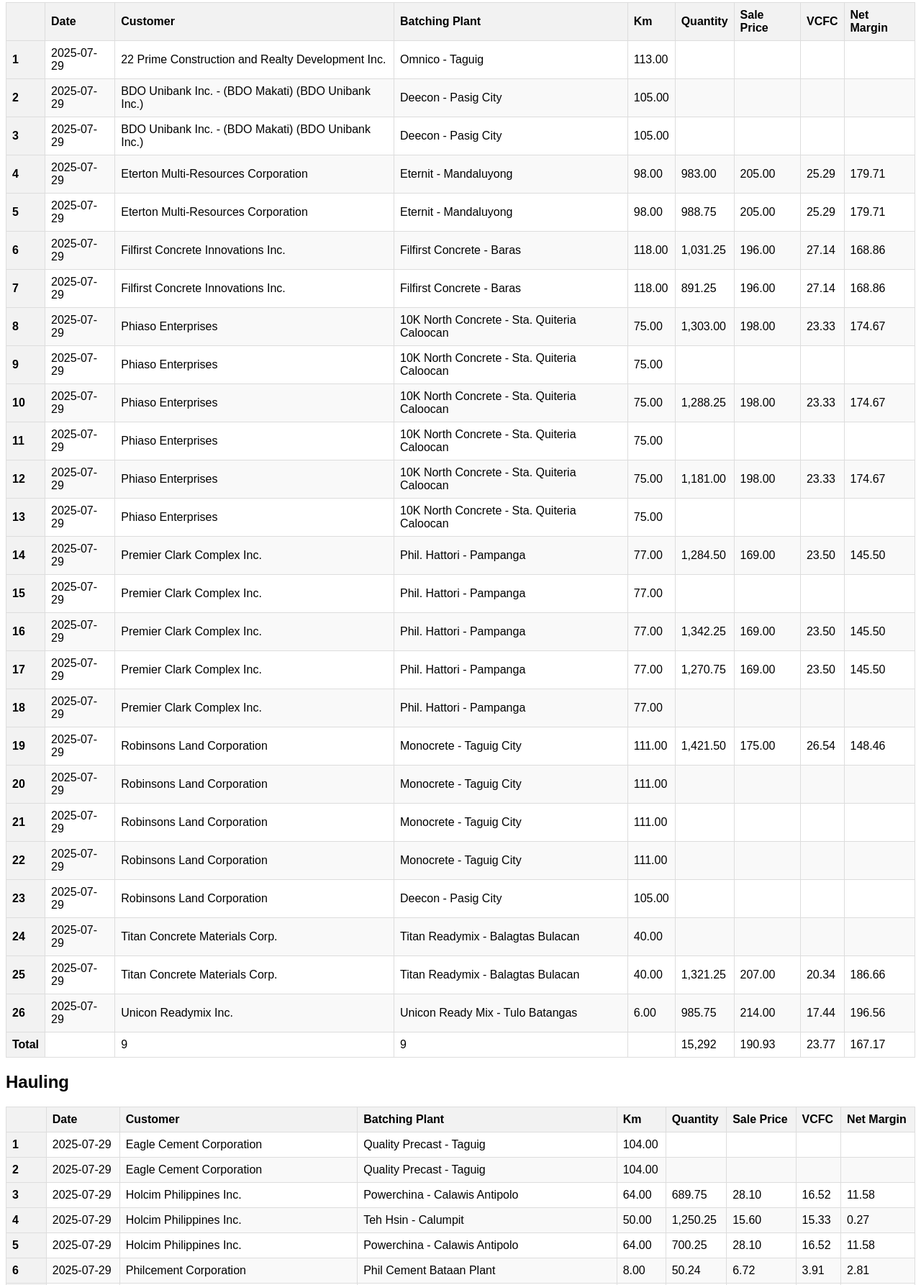
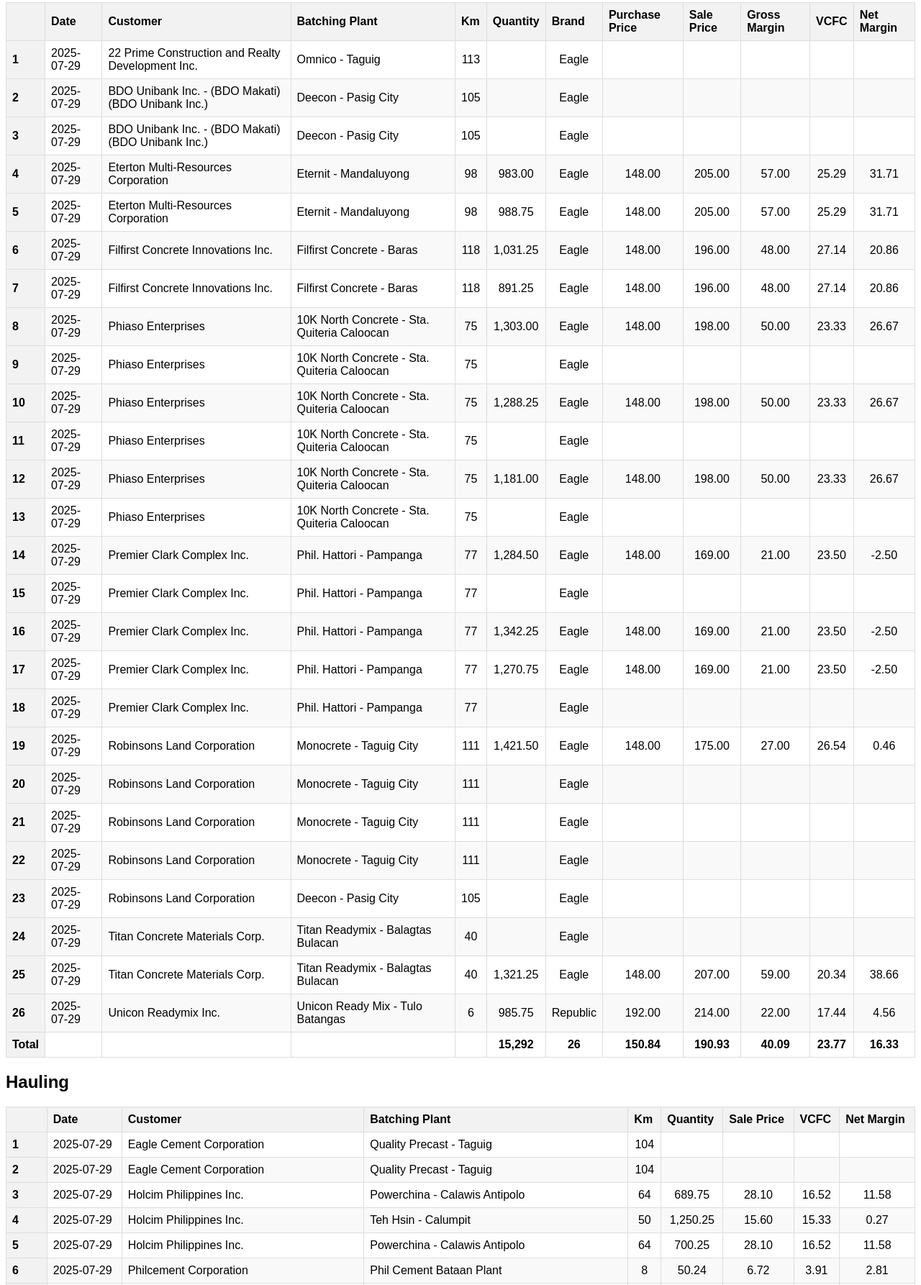
Before and after one commit to Hanna024/sales-summary, a plain HTML site: page index.html in a window 1280 px wide. Shown: the part 125-1911 px from the top of the page at 72% size. Drawn offline with Linux system fonts and the light colour scheme.

Commit message:
Add sales summary

```diff
--- a/index.html
+++ b/index.html
@@ -26,6 +26,12 @@
         h1 {
             text-align: center;
         }
+        td:nth-child(n+5) {
+            text-align: center;
+        }
+        tr:last-child td {
+            font-weight: bold;
+        }
     </style>
 </head>
 <body>
@@ -39,7 +45,10 @@
       <th>Batching Plant</th>
       <th>Km</th>
       <th>Quantity</th>
+      <th>Brand</th>
+      <th>Purchase Price</th>
       <th>Sale Price</th>
+      <th>Gross Margin</th>
       <th>VCFC</th>
       <th>Net Margin</th>
     </tr>
@@ -50,7 +59,10 @@
       <td>2025-07-29</td>
       <td>22 Prime Construction and Realty Development Inc.</td>
       <td>Omnico - Taguig</td>
-      <td>113.00</td>
+      <td>113</td>
+      <td></td>
+      <td>Eagle</td>
+      <td></td>
       <td></td>
       <td></td>
       <td></td>
@@ -61,7 +73,10 @@
       <td>2025-07-29</td>
       <td>BDO Unibank Inc. - (BDO Makati) (BDO Unibank Inc.)</td>
       <td>Deecon - Pasig City</td>
-      <td>105.00</td>
+      <td>105</td>
+      <td></td>
+      <td>Eagle</td>
+      <td></td>
       <td></td>
       <td></td>
       <td></td>
@@ -72,7 +87,10 @@
       <td>2025-07-29</td>
       <td>BDO Unibank Inc. - (BDO Makati) (BDO Unibank Inc.)</td>
       <td>Deecon - Pasig City</td>
-      <td>105.00</td>
+      <td>105</td>
+      <td></td>
+      <td>Eagle</td>
+      <td></td>
       <td></td>
       <td></td>
       <td></td>
@@ -83,62 +101,80 @@
       <td>2025-07-29</td>
       <td>Eterton Multi-Resources Corporation</td>
       <td>Eternit - Mandaluyong</td>
-      <td>98.00</td>
+      <td>98</td>
       <td>983.00</td>
+      <td>Eagle</td>
+      <td>148.00</td>
       <td>205.00</td>
+      <td>57.00</td>
       <td>25.29</td>
-      <td>179.71</td>
+      <td>31.71</td>
     </tr>
     <tr>
       <th>5</th>
       <td>2025-07-29</td>
       <td>Eterton Multi-Resources Corporation</td>
       <td>Eternit - Mandaluyong</td>
-      <td>98.00</td>
+      <td>98</td>
       <td>988.75</td>
+      <td>Eagle</td>
+      <td>148.00</td>
       <td>205.00</td>
+      <td>57.00</td>
       <td>25.29</td>
-      <td>179.71</td>
+      <td>31.71</td>
     </tr>
     <tr>
       <th>6</th>
       <td>2025-07-29</td>
       <td>Filfirst Concrete Innovations Inc.</td>
       <td>Filfirst Concrete - Baras</td>
-      <td>118.00</td>
+      <td>118</td>
       <td>1,031.25</td>
+      <td>Eagle</td>
+      <td>148.00</td>
       <td>196.00</td>
+      <td>48.00</td>
       <td>27.14</td>
-      <td>168.86</td>
+      <td>20.86</td>
     </tr>
     <tr>
       <th>7</th>
       <td>2025-07-29</td>
       <td>Filfirst Concrete Innovations Inc.</td>
       <td>Filfirst Concrete - Baras</td>
-      <td>118.00</td>
+      <td>118</td>
       <td>891.25</td>
+      <td>Eagle</td>
+      <td>148.00</td>
       <td>196.00</td>
+      <td>48.00</td>
       <td>27.14</td>
-      <td>168.86</td>
+      <td>20.86</td>
     </tr>
     <tr>
       <th>8</th>
       <td>2025-07-29</td>
       <td>Phiaso Enterprises</td>
       <td>10K North Concrete - Sta. Quiteria Caloocan</td>
-      <td>75.00</td>
+      <td>75</td>
       <td>1,303.00</td>
+      <td>Eagle</td>
+      <td>148.00</td>
       <td>198.00</td>
+      <td>50.00</td>
       <td>23.33</td>
-      <td>174.67</td>
+      <td>26.67</td>
     </tr>
     <tr>
       <th>9</th>
       <td>2025-07-29</td>
       <td>Phiaso Enterprises</td>
       <td>10K North Concrete - Sta. Quiteria Caloocan</td>
-      <td>75.00</td>
+      <td>75</td>
+      <td></td>
+      <td>Eagle</td>
+      <td></td>
       <td></td>
       <td></td>
       <td></td>
@@ -149,18 +185,24 @@
       <td>2025-07-29</td>
       <td>Phiaso Enterprises</td>
       <td>10K North Concrete - Sta. Quiteria Caloocan</td>
-      <td>75.00</td>
+      <td>75</td>
       <td>1,288.25</td>
+      <td>Eagle</td>
+      <td>148.00</td>
       <td>198.00</td>
+      <td>50.00</td>
       <td>23.33</td>
-      <td>174.67</td>
+      <td>26.67</td>
     </tr>
     <tr>
       <th>11</th>
       <td>2025-07-29</td>
       <td>Phiaso Enterprises</td>
       <td>10K North Concrete - Sta. Quiteria Caloocan</td>
-      <td>75.00</td>
+      <td>75</td>
+      <td></td>
+      <td>Eagle</td>
+      <td></td>
       <td></td>
       <td></td>
       <td></td>
@@ -171,18 +213,24 @@
       <td>2025-07-29</td>
       <td>Phiaso Enterprises</td>
       <td>10K North Concrete - Sta. Quiteria Caloocan</td>
-      <td>75.00</td>
+      <td>75</td>
       <td>1,181.00</td>
+      <td>Eagle</td>
+      <td>148.00</td>
       <td>198.00</td>
+      <td>50.00</td>
       <td>23.33</td>
-      <td>174.67</td>
+      <td>26.67</td>
     </tr>
     <tr>
       <th>13</th>
       <td>2025-07-29</td>
       <td>Phiaso Enterprises</td>
       <td>10K North Concrete - Sta. Quiteria Caloocan</td>
-      <td>75.00</td>
+      <td>75</td>
+      <td></td>
+      <td>Eagle</td>
+      <td></td>
       <td></td>
       <td></td>
       <td></td>
@@ -193,18 +241,24 @@
       <td>2025-07-29</td>
       <td>Premier Clark Complex Inc.</td>
       <td>Phil. Hattori - Pampanga</td>
-      <td>77.00</td>
+      <td>77</td>
       <td>1,284.50</td>
+      <td>Eagle</td>
+      <td>148.00</td>
       <td>169.00</td>
+      <td>21.00</td>
       <td>23.50</td>
-      <td>145.50</td>
+      <td>-2.50</td>
     </tr>
     <tr>
       <th>15</th>
       <td>2025-07-29</td>
       <td>Premier Clark Complex Inc.</td>
       <td>Phil. Hattori - Pampanga</td>
-      <td>77.00</td>
+      <td>77</td>
+      <td></td>
+      <td>Eagle</td>
+      <td></td>
       <td></td>
       <td></td>
       <td></td>
@@ -215,29 +269,38 @@
       <td>2025-07-29</td>
       <td>Premier Clark Complex Inc.</td>
       <td>Phil. Hattori - Pampanga</td>
-      <td>77.00</td>
+      <td>77</td>
       <td>1,342.25</td>
+      <td>Eagle</td>
+      <td>148.00</td>
       <td>169.00</td>
+      <td>21.00</td>
       <td>23.50</td>
-      <td>145.50</td>
+      <td>-2.50</td>
     </tr>
     <tr>
       <th>17</th>
       <td>2025-07-29</td>
       <td>Premier Clark Complex Inc.</td>
       <td>Phil. Hattori - Pampanga</td>
-      <td>77.00</td>
+      <td>77</td>
       <td>1,270.75</td>
+      <td>Eagle</td>
+      <td>148.00</td>
       <td>169.00</td>
+      <td>21.00</td>
       <td>23.50</td>
-      <td>145.50</td>
+      <td>-2.50</td>
     </tr>
     <tr>
       <th>18</th>
       <td>2025-07-29</td>
       <td>Premier Clark Complex Inc.</td>
       <td>Phil. Hattori - Pampanga</td>
-      <td>77.00</td>
+      <td>77</td>
+      <td></td>
+      <td>Eagle</td>
+      <td></td>
       <td></td>
       <td></td>
       <td></td>
@@ -248,18 +311,24 @@
       <td>2025-07-29</td>
       <td>Robinsons Land Corporation</td>
       <td>Monocrete - Taguig City</td>
-      <td>111.00</td>
+      <td>111</td>
       <td>1,421.50</td>
+      <td>Eagle</td>
+      <td>148.00</td>
       <td>175.00</td>
+      <td>27.00</td>
       <td>26.54</td>
-      <td>148.46</td>
+      <td>0.46</td>
     </tr>
     <tr>
       <th>20</th>
       <td>2025-07-29</td>
       <td>Robinsons Land Corporation</td>
       <td>Monocrete - Taguig City</td>
-      <td>111.00</td>
+      <td>111</td>
+      <td></td>
+      <td>Eagle</td>
+      <td></td>
       <td></td>
       <td></td>
       <td></td>
@@ -270,7 +339,10 @@
       <td>2025-07-29</td>
       <td>Robinsons Land Corporation</td>
       <td>Monocrete - Taguig City</td>
-      <td>111.00</td>
+      <td>111</td>
+      <td></td>
+      <td>Eagle</td>
+      <td></td>
       <td></td>
       <td></td>
       <td></td>
@@ -281,7 +353,10 @@
       <td>2025-07-29</td>
       <td>Robinsons Land Corporation</td>
       <td>Monocrete - Taguig City</td>
-      <td>111.00</td>
+      <td>111</td>
+      <td></td>
+      <td>Eagle</td>
+      <td></td>
       <td></td>
       <td></td>
       <td></td>
@@ -292,7 +367,10 @@
       <td>2025-07-29</td>
       <td>Robinsons Land Corporation</td>
       <td>Deecon - Pasig City</td>
-      <td>105.00</td>
+      <td>105</td>
+      <td></td>
+      <td>Eagle</td>
+      <td></td>
       <td></td>
       <td></td>
       <td></td>
@@ -303,7 +381,10 @@
       <td>2025-07-29</td>
       <td>Titan Concrete Materials Corp.</td>
       <td>Titan Readymix - Balagtas Bulacan</td>
-      <td>40.00</td>
+      <td>40</td>
+      <td></td>
+      <td>Eagle</td>
+      <td></td>
       <td></td>
       <td></td>
       <td></td>
@@ -314,33 +395,42 @@
       <td>2025-07-29</td>
       <td>Titan Concrete Materials Corp.</td>
       <td>Titan Readymix - Balagtas Bulacan</td>
-      <td>40.00</td>
+      <td>40</td>
       <td>1,321.25</td>
+      <td>Eagle</td>
+      <td>148.00</td>
       <td>207.00</td>
+      <td>59.00</td>
       <td>20.34</td>
-      <td>186.66</td>
+      <td>38.66</td>
     </tr>
     <tr>
       <th>26</th>
       <td>2025-07-29</td>
       <td>Unicon Readymix Inc.</td>
       <td>Unicon Ready Mix - Tulo Batangas</td>
-      <td>6.00</td>
+      <td>6</td>
       <td>985.75</td>
+      <td>Republic</td>
+      <td>192.00</td>
       <td>214.00</td>
+      <td>22.00</td>
       <td>17.44</td>
-      <td>196.56</td>
+      <td>4.56</td>
     </tr>
     <tr>
       <th>Total</th>
       <td></td>
-      <td>9</td>
-      <td>9</td>
+      <td></td>
+      <td></td>
       <td></td>
       <td>15,292</td>
+      <td>26</td>
+      <td>150.84</td>
       <td>190.93</td>
+      <td>40.09</td>
       <td>23.77</td>
-      <td>167.17</td>
+      <td>16.33</td>
     </tr>
   </tbody>
 </table><h2>Hauling</h2><table border="1" class="dataframe">
@@ -363,7 +453,7 @@
       <td>2025-07-29</td>
       <td>Eagle Cement Corporation</td>
       <td>Quality Precast - Taguig</td>
-      <td>104.00</td>
+      <td>104</td>
       <td></td>
       <td></td>
       <td></td>
@@ -374,7 +464,7 @@
       <td>2025-07-29</td>
       <td>Eagle Cement Corporation</td>
       <td>Quality Precast - Taguig</td>
-      <td>104.00</td>
+      <td>104</td>
       <td></td>
       <td></td>
       <td></td>
@@ -385,7 +475,7 @@
       <td>2025-07-29</td>
       <td>Holcim Philippines Inc.</td>
       <td>Powerchina - Calawis Antipolo</td>
-      <td>64.00</td>
+      <td>64</td>
       <td>689.75</td>
       <td>28.10</td>
       <td>16.52</td>
@@ -396,7 +486,7 @@
       <td>2025-07-29</td>
       <td>Holcim Philippines Inc.</td>
       <td>Teh Hsin - Calumpit</td>
-      <td>50.00</td>
+      <td>50</td>
       <td>1,250.25</td>
       <td>15.60</td>
       <td>15.33</td>
@@ -407,7 +497,7 @@
       <td>2025-07-29</td>
       <td>Holcim Philippines Inc.</td>
       <td>Powerchina - Calawis Antipolo</td>
-      <td>64.00</td>
+      <td>64</td>
       <td>700.25</td>
       <td>28.10</td>
       <td>16.52</td>
@@ -418,7 +508,7 @@
       <td>2025-07-29</td>
       <td>Philcement Corporation</td>
       <td>Phil Cement Bataan Plant</td>
-      <td>8.00</td>
+      <td>8</td>
       <td>50.24</td>
       <td>6.72</td>
       <td>3.91</td>
@@ -429,7 +519,7 @@
       <td>2025-07-29</td>
       <td>Philcement Corporation</td>
       <td>MRL Builders Center - Nueva Vizcaya</td>
-      <td>300.00</td>
+      <td>300</td>
       <td></td>
       <td></td>
       <td></td>
@@ -451,7 +541,7 @@
       <td>2025-07-29</td>
       <td>Philcement Corporation</td>
       <td>MV Richelle V - Mariveles Bataan</td>
-      <td>1.00</td>
+      <td>1</td>
       <td>1,200.00</td>
       <td>2.30</td>
       <td>1.86</td>
@@ -462,7 +552,7 @@
       <td>2025-07-29</td>
       <td>Philstone Industrial &amp; Manufacturing Corp</td>
       <td>Sika Phils. - Taguig</td>
-      <td>35.00</td>
+      <td>35</td>
       <td></td>
       <td></td>
       <td></td>
@@ -473,7 +563,7 @@
       <td>2025-07-29</td>
       <td>Republic Cement &amp; Building Materials, Inc.</td>
       <td>Vicmar Construction - San Jose Sico Batangas</td>
-      <td>4.00</td>
+      <td>4</td>
       <td>1,192.00</td>
       <td>13.18</td>
       <td>11.40</td>
@@ -484,7 +574,7 @@
       <td>2025-07-29</td>
       <td>Republic Cement &amp; Building Materials, Inc.</td>
       <td>Sumitomo Mitsui - Quezon City</td>
-      <td>31.00</td>
+      <td>31</td>
       <td></td>
       <td></td>
       <td></td>
@@ -495,7 +585,7 @@
       <td>2025-07-29</td>
       <td>Republic Cement &amp; Building Materials, Inc.</td>
       <td>Ramcrete - Lipa Batangas</td>
-      <td>53.00</td>
+      <td>53</td>
       <td>948.75</td>
       <td>17.61</td>
       <td>15.58</td>
@@ -506,7 +596,7 @@
       <td>2025-07-29</td>
       <td>Republic Cement &amp; Building Materials, Inc.</td>
       <td>Conmix - San Jose Batangas</td>
-      <td>33.00</td>
+      <td>33</td>
       <td>933.00</td>
       <td>15.09</td>
       <td>13.88</td>
@@ -517,7 +607,7 @@
       <td>2025-07-29</td>
       <td>Republic Cement &amp; Building Materials, Inc.</td>
       <td>Conmix - San Jose Batangas</td>
-      <td>33.00</td>
+      <td>33</td>
       <td>1,097.00</td>
       <td>15.09</td>
       <td>13.88</td>
@@ -528,7 +618,7 @@
       <td>2025-07-29</td>
       <td>Republic Cement &amp; Building Materials, Inc.</td>
       <td>Ramcrete - Lipa Batangas</td>
-      <td>53.00</td>
+      <td>53</td>
       <td>986.00</td>
       <td>17.61</td>
       <td>15.58</td>
@@ -539,7 +629,7 @@
       <td>2025-07-29</td>
       <td>Republic Cement &amp; Building Materials, Inc.</td>
       <td>Conmix - San Jose Batangas</td>
-      <td>33.00</td>
+      <td>33</td>
       <td>983.75</td>
       <td>15.09</td>
       <td>13.88</td>
@@ -550,7 +640,7 @@
       <td>2025-07-29</td>
       <td>Republic Cement &amp; Building Materials, Inc.</td>
       <td>Unicon Ready Mix - Tulo Batangas</td>
-      <td>6.00</td>
+      <td>6</td>
       <td>955.50</td>
       <td>13.18</td>
       <td>11.57</td>
@@ -561,7 +651,7 @@
       <td>2025-07-29</td>
       <td>Republic Cement &amp; Building Materials, Inc.</td>
       <td>Vicmar Construction - San Jose Sico Batangas</td>
-      <td>4.00</td>
+      <td>4</td>
       <td></td>
       <td></td>
       <td></td>
@@ -572,7 +662,7 @@
       <td>2025-07-29</td>
       <td>Solid Cement Corporation</td>
       <td>DMCI Acacia - Taguig</td>
-      <td>28.00</td>
+      <td>28</td>
       <td></td>
       <td></td>
       <td></td>
@@ -583,7 +673,7 @@
       <td>2025-07-29</td>
       <td>Solid Cement Corporation</td>
       <td>Delta - Taguig</td>
-      <td>36.00</td>
+      <td>36</td>
       <td>1,026.00</td>
       <td>17.40</td>
       <td>14.13</td>
@@ -592,8 +682,8 @@
     <tr>
       <th>Total</th>
       <td></td>
-      <td>6</td>
-      <td>15</td>
+      <td></td>
+      <td></td>
       <td></td>
       <td>12,012</td>
       <td>15.60</td>
```
